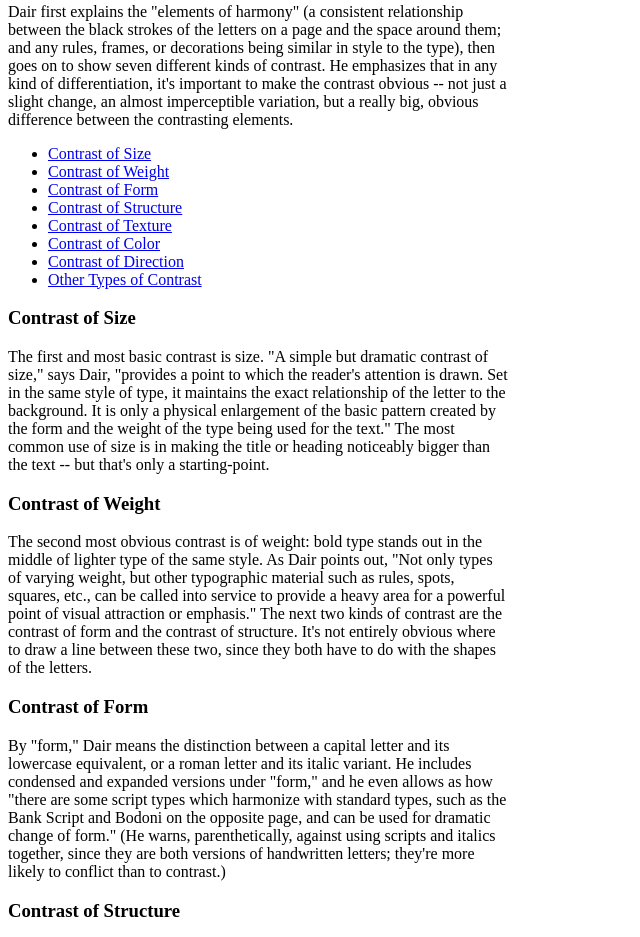
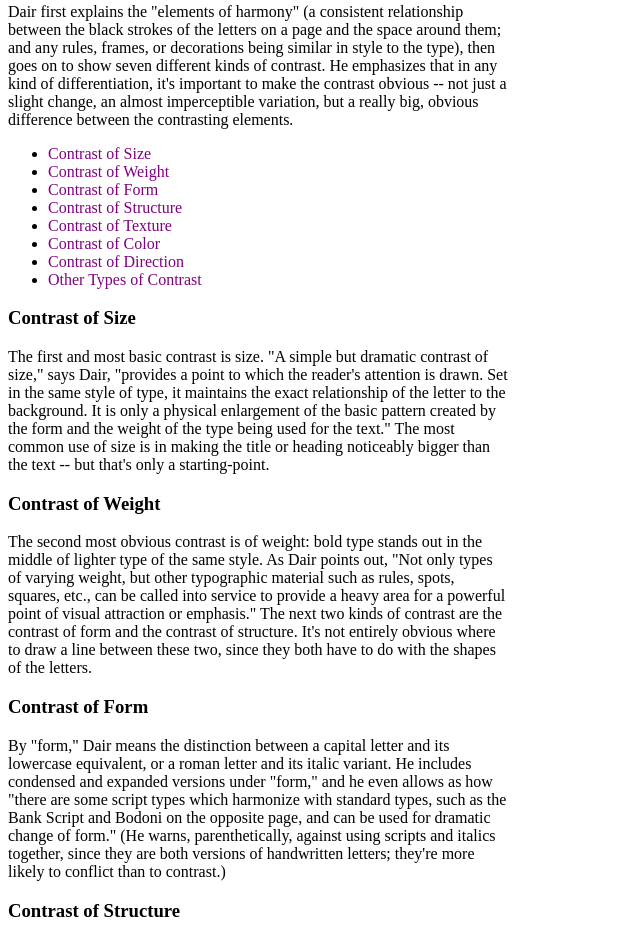
Before and after one commit to kendrafarrell/Interactive, a plain HTML site: page carl-dier-style.html in a window 1280 px wide. Shown: the part 1199-2136 px from the top of the page, without its empty margins (0-640 px from the left). Drawn offline with Linux system fonts and the light colour scheme.

Commit message:
text decorations

```diff
--- a/carl-dier-style.css
+++ b/carl-dier-style.css
@@ -1,5 +1,10 @@
 a:hover {
-	background-color: green;
+	background-color: yellow;
+}
+
+a {
+	text-decoration: none;
+	color: purple;
 }
 
 p {
```
